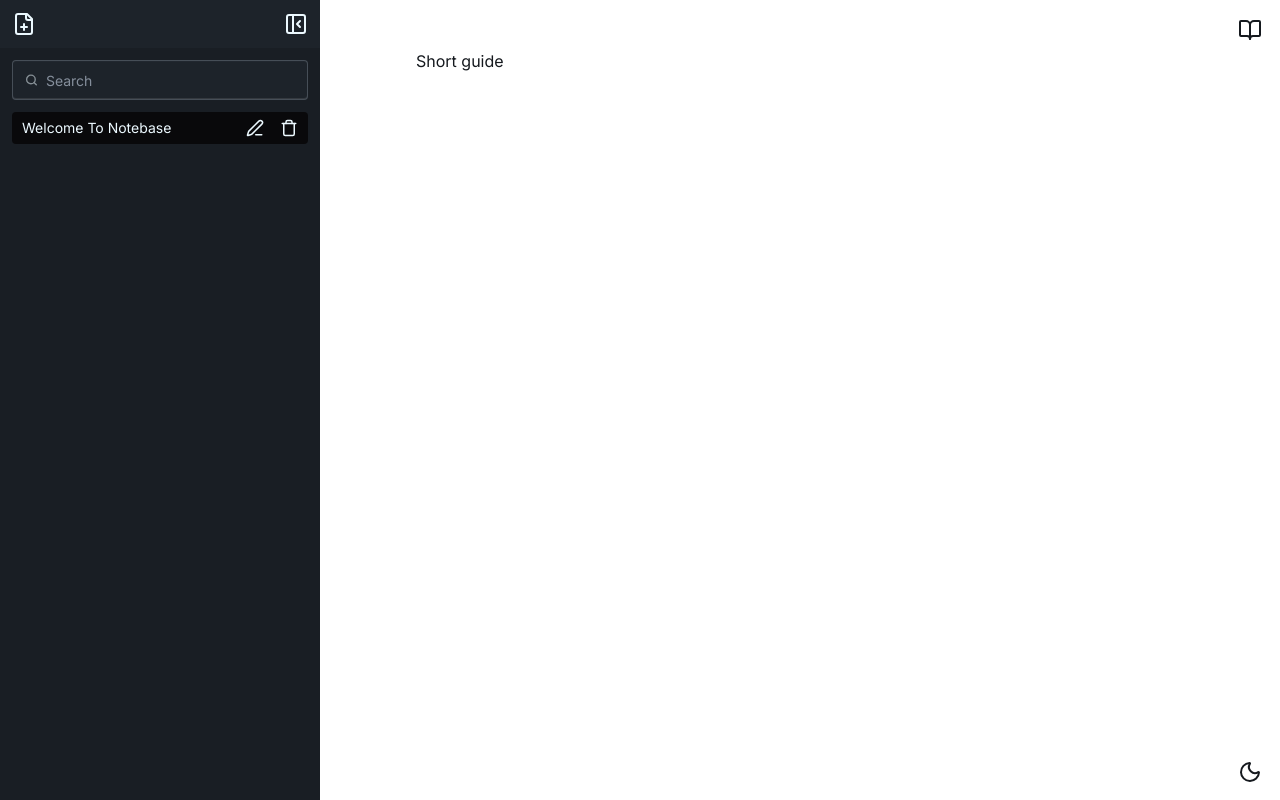
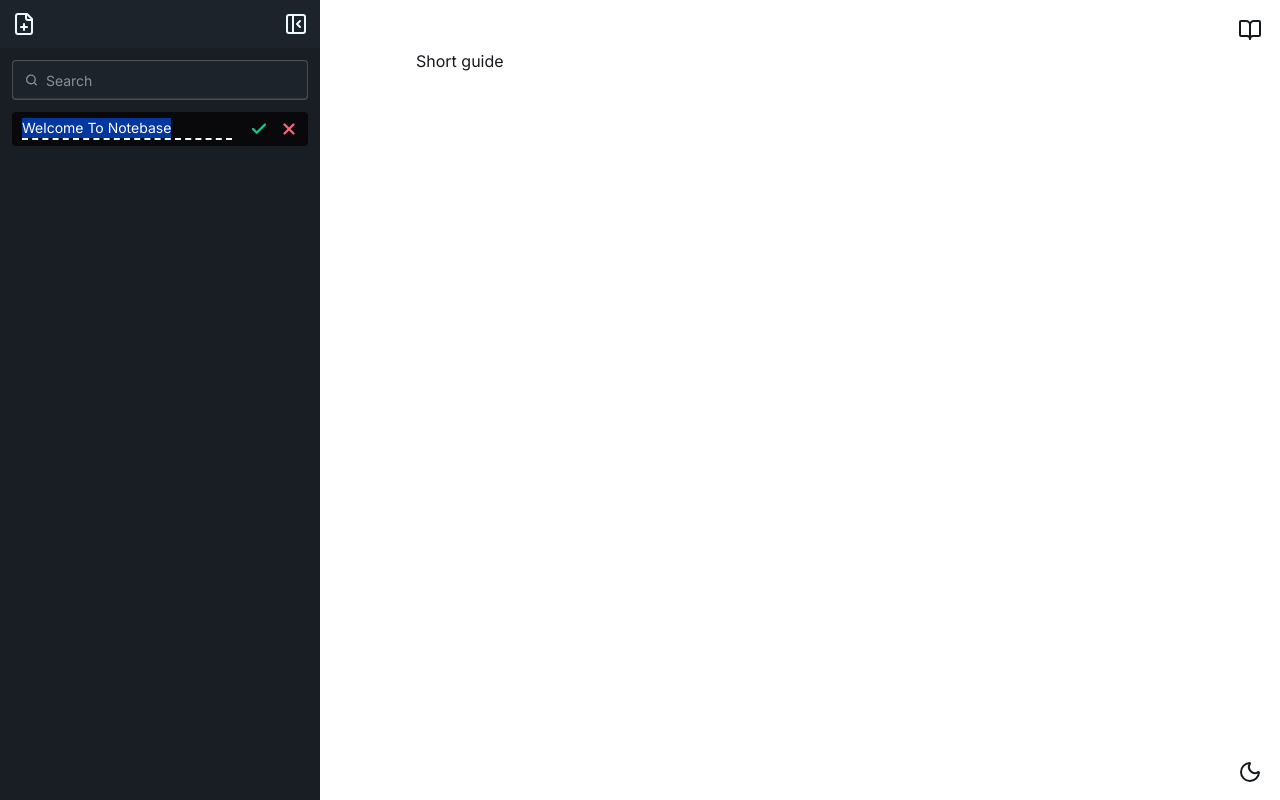
Before and after one commit to jamiewilliamsxyz/notebase, a React (Vite) app: page / in a window 1280 px wide. Both pictures are taken after a click on the button 255 px from the left and 128 px from the top of the page. Built offline with nearby package versions, Linux system fonts and the light colour scheme.

Commit message:
Create rename note functionality

```diff
--- a/src/components/features/sidebar/NoteItem.jsx
+++ b/src/components/features/sidebar/NoteItem.jsx
@@ -1,11 +1,27 @@
-import { useContext, useState, useEffect } from "react";
-import { PenLine, Trash } from "lucide-react";
+import { useContext, useState, useEffect, useRef } from "react";
+import { PenLine, Trash, Check, X } from "lucide-react";
 import { WorkspaceContext } from "../../../context/WorkspaceContext";
 
 export const NoteItem = ({ id, title }) => {
-  const { openNote, noteOpen, deleteNote } = useContext(WorkspaceContext);
+  const { openNote, noteOpen, deleteNote, setNotes } =
+    useContext(WorkspaceContext);
 
   const [isSelected, setIsSelected] = useState(false);
+  const [displayTitle, setDisplayTitle] = useState("");
+  const [isRenaming, setIsRenaming] = useState(false);
+
+  const titleInputRef = useRef(null);
+
+  useEffect(() => {
+    setDisplayTitle(title);
+  }, []);
+
+  useEffect(() => {
+    if (isRenaming && titleInputRef.current) {
+      titleInputRef.current.focus();
+      titleInputRef.current.select();
+    }
+  }, [isRenaming]);
 
   useEffect(() => {
     if (noteOpen.id === id) {
@@ -15,6 +31,22 @@ export const NoteItem = ({ id, title }) => {
     }
   }, [noteOpen]);
 
+  const handleRenameConfirm = () => {
+    setIsRenaming(false);
+    const updatedTitle = displayTitle;
+
+    setNotes((prev) =>
+      prev.map((note) =>
+        note.id === id ? { ...note, title: updatedTitle } : note
+      )
+    );
+  };
+
+  const revertTitle = () => {
+    setDisplayTitle(title);
+    setIsRenaming(false);
+  };
+
   return (
     <li>
       <a
@@ -23,11 +55,34 @@ export const NoteItem = ({ id, title }) => {
           isSelected ? "bg-neutral" : ""
         } text-sm mb-1.5 px-2.5 py-1.5 transition-colors duration-300 ease-in-out dropdown dropdown-right flex flex-row justify-between`}
       >
-        {title}
+        <input
+          type="text"
+          ref={titleInputRef}
+          disabled={!isRenaming}
+          value={displayTitle}
+          onKeyDown={(e) => {
+            if (e.key === "Enter") {
+              handleRenameConfirm();
+            } else if (e.key === "Escape") {
+              revertTitle();
+            }
+          }}
+          onChange={(e) => setDisplayTitle(e.target.value)}
+          className="overflow-visible cursor-pointer disabled:pointer-events-none focus:cursor-text focus:border-b-2 focus:border-dashed"
+        />
+
+        {!isRenaming ? (
           <div className="flex gap-4">
-          <button className="text-base-content cursor-pointer hover:opacity-60 transition-opacity duration-300 ">
+            <button
+              onClick={(e) => {
+                e.stopPropagation();
+                setIsRenaming(true);
+              }}
+              className="text-base-content cursor-pointer hover:opacity-60 transition-opacity duration-300 "
+            >
               <PenLine className="w-4.5 h-4.5" />
             </button>
+
             <button
               onClick={(e) => {
                 e.stopPropagation();
@@ -38,6 +93,37 @@ export const NoteItem = ({ id, title }) => {
               <Trash className="w-4.5 h-4.5" />
             </button>
           </div>
+        ) : (
+          <div className="flex gap-3">
+            <button
+              onClick={(e) => {
+                e.stopPropagation();
+                handleRenameConfirm();
+              }}
+              data-tip="Confirm"
+              className="tooltip text-success cursor-pointer"
+            >
+              <Check
+                className="w-4.5 h-4.5 hover:opacity-65 transition-opacity duration-300"
+                strokeWidth={3}
+              />
+            </button>
+
+            <button
+              onClick={(e) => {
+                e.stopPropagation();
+                revertTitle();
+              }}
+              data-tip="Cancel"
+              className="tooltip text-error cursor-pointer"
+            >
+              <X
+                className="w-4.5 h-4.5 hover:opacity-65 transition-opacity duration-300"
+                strokeWidth={3}
+              />
+            </button>
+          </div>
+        )}
       </a>
     </li>
   );
--- a/src/context/WorkspaceContext.jsx
+++ b/src/context/WorkspaceContext.jsx
@@ -38,6 +38,7 @@ export const WorkspaceContextProvider = ({ children }) => {
     <WorkspaceContext.Provider
       value={{
         notes,
+        setNotes,
         createNote,
         openNote,
         noteOpen,
```
Lines whose indentation alone changed are shown as unchanged.
